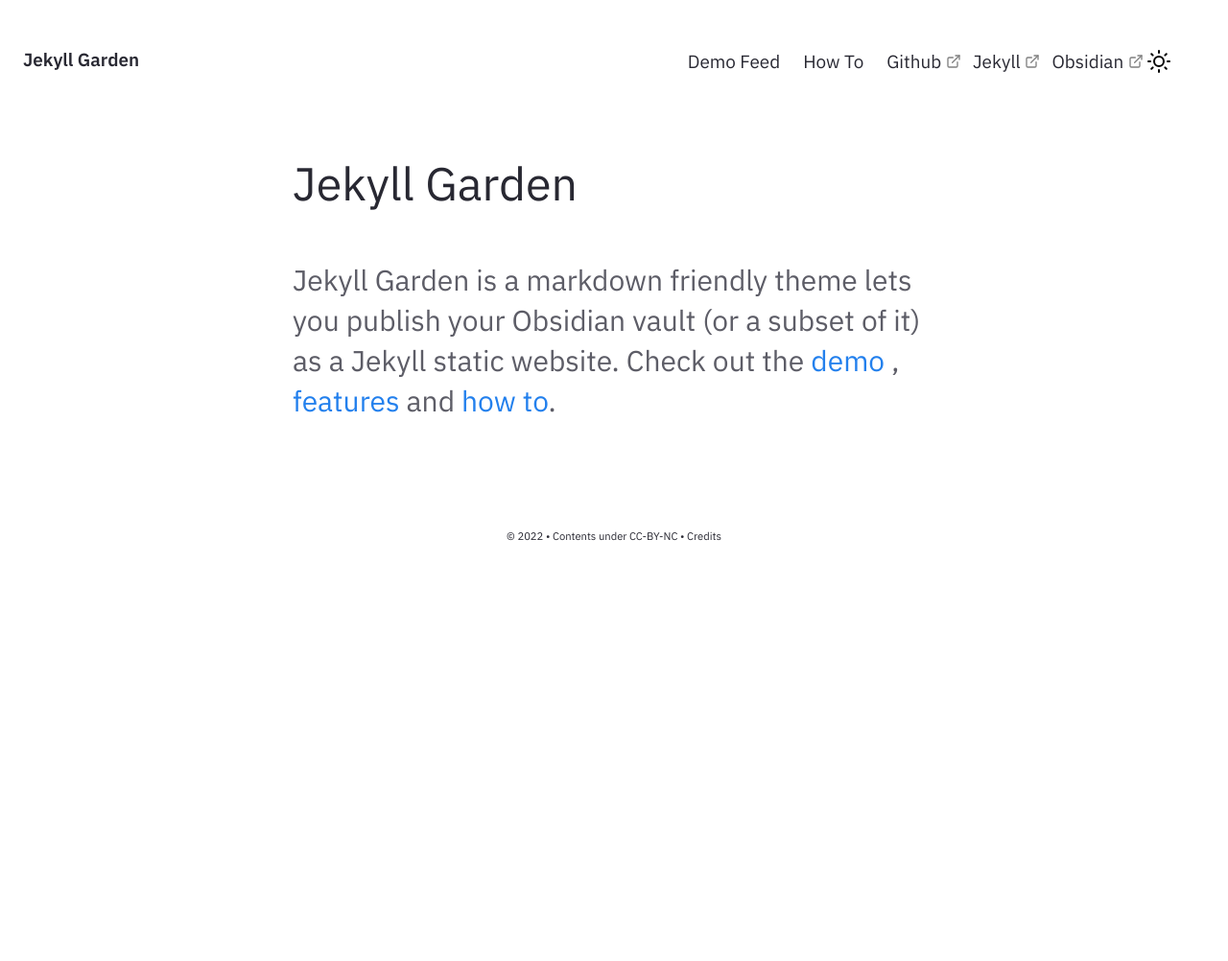
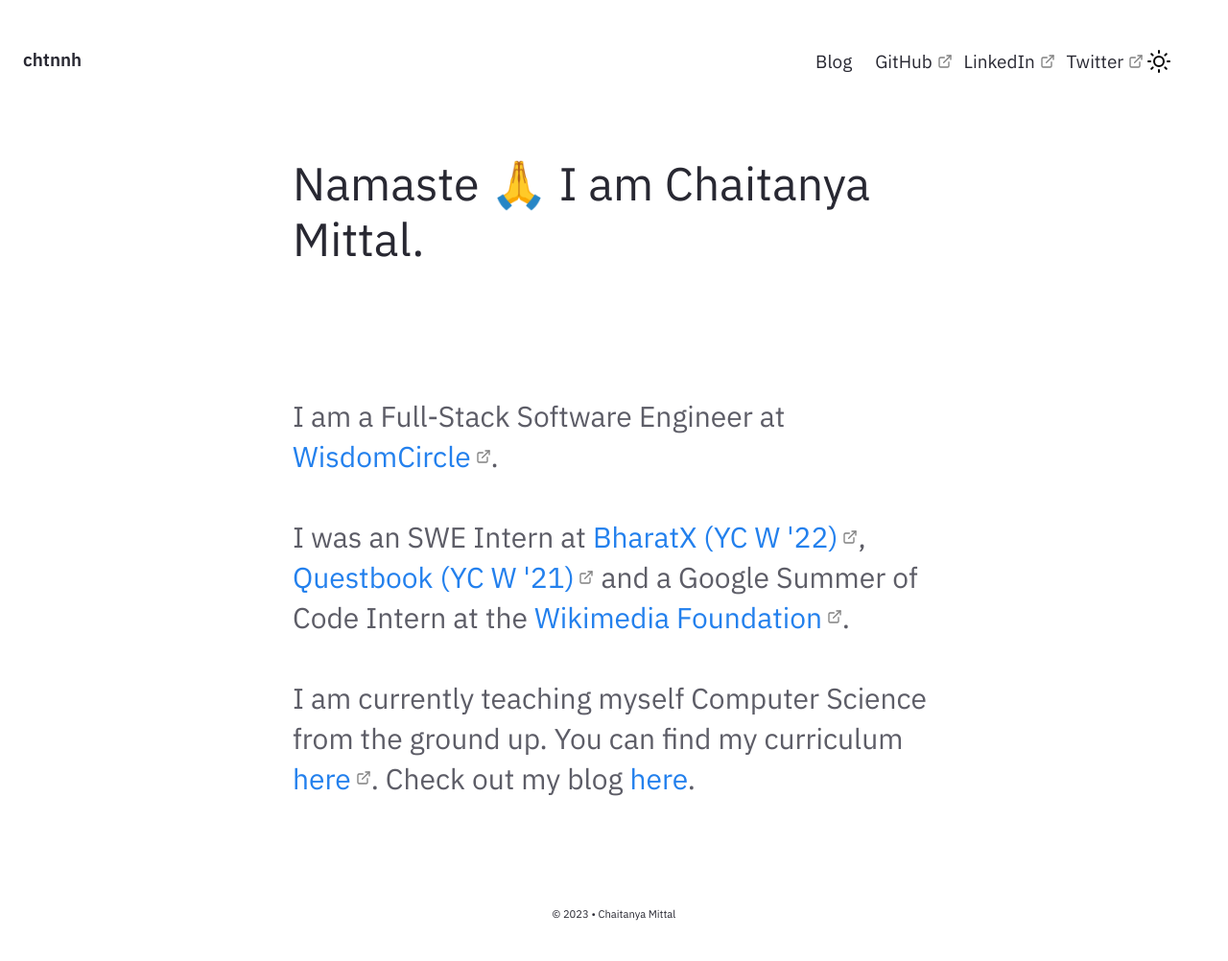
Before and after one commit to chtnnh/old.chtnnh.github.io, a Jekyll site: the page built from pages/index.md, in a window 1280 px wide. Shown: the whole page at 96% size. Built offline with Jekyll 4.4.1, drawn with Linux system fonts in a browser that asks for light colours; before the commit the page ends 900 px from its top, so only the background shows below that.

Commit message:
feat: rework _includes

```diff
--- a/_config.yml
+++ b/_config.yml
@@ -19,7 +19,7 @@
 # in the templates via {{ site.myvariable }}.
 
 # URL is the base hostname with protocol for your site, eg http://example.com
-url: "" # the base hostname & protocol for your site, e.g. http://example.com
+url: "https://chtnnh.github.io" # the base hostname & protocol for your site, e.g. http://example.com
 
 # If you want to install this jekyll in a subpath (eg /digitalgarden) set it here.
 # Else keep it Empty (DON'T PUT /; Keep it empty)
@@ -27,11 +27,11 @@ baseurl: ""
 
 # Website Header, Description, Footer year and text.
 # If you are deleting this, make sure you remove it from HTML files too
-heading: Jekyll Garden # Change this
-content: Obsidian ready Jekyll Theme
+heading: chtnnh # Change this
+content: minimal corner of the internet.
 copyright:
-  year: © 2022
-  msg: Contents under CC-BY-NC
+  year: © 2023
+  msg: Chaitanya Mittal
 
 # Set title and content for private & broken link tooltop
 privatelinks:
@@ -49,8 +49,8 @@ preferences:
     enabled: true
   backlinks:
     enabled: true
-# To enable a homepage, change the value to true and add content to _includes/Homepage.html
-# If enable : false, notes feed will be as homepage.
+  # To enable a homepage, change the value to true and add content to _includes/Homepage.html
+  # If enable : false, notes feed will be as homepage.
   homepage:
     enabled: true ##If you need a homepage, change this to true and edit _includes/Homepage.html
 
@@ -66,9 +66,9 @@ plugins:
 ## Enable Collections
 ## Suggested collects are "notes" "lists" and "blog"
 collections:
-    notes:
-      output: true
-      permalink: /note/:title
+  notes:
+    output: true
+    permalink: /note/:title
 
 markdown: kramdown
 
@@ -97,7 +97,6 @@ defaults:
       layout: Post
       content-type: notes
 
-
 # Exclude from processing.
 # The following items will not be processed, by default.
 # Any item listed under the `exclude:` key here will be automatically added to
--- a/_includes/Footer.html
+++ b/_includes/Footer.html
@@ -30,7 +30,6 @@
 
 {%- if site.copyright.msg != nil and site.copyright.msg != empty and site.copyright.msg != null -%}
 <div id="copyright">
-    <p id="copyright-notice"> {{site.copyright.year}} • {{site.copyright.msg}} •
-        Credits</a> </p>
+    <p id="copyright-notice">{{site.copyright.year}} • {{site.copyright.msg}}</p>
 </div>
 {%- endif -%}
--- a/_includes/Homepage.html
+++ b/_includes/Homepage.html
@@ -1,7 +1,16 @@
 <div class="home-intro">
-    <div class="jumbo">{{site.heading}} </div>
-    <div class="home-sub-text"> <h3>
-        Jekyll Garden is a markdown friendly theme lets you publish your Obsidian vault (or a subset of it) as a Jekyll static website.
-        Check out the <a href="{{'/notes' | relative_url}}"> demo </a>, <a href="{{'/post/features' | relative_url}}"> features </a> and <a href="{{'/post/how-to' | relative_url}}"> how to</a>.
+    <div class="jumbo">Namaste 🙏 I am Chaitanya Mittal.</div>
+    <div class="home-sub-text">
+        <h3>
+            <br />
+            <br />
+            I am a Full-Stack Software Engineer at <a href="https://wisdomcircle.com">WisdomCircle</a>.
+            <br />
+            <br />
+            I was an SWE Intern at <a href="https://bharatx.tech">BharatX (YC W '22)</a>, <a href="https://questbook.xyz">Questbook (YC W '21)</a> and a Google Summer of Code Intern at the <a href="https://wikimedia.org">Wikimedia Foundation</a>.
+            <br />
+            <br />
+            I am currently teaching myself Computer Science from the ground up. You can find my curriculum <a href="https://teachyourselfcs.com">here</a>. Check out my blog <a href="{{'/notes' | relative_url}}">here</a>.
         </h3>
-</div> </div>
+    </div>
+</div>
--- a/_includes/Nav.html
+++ b/_includes/Nav.html
@@ -54,19 +54,16 @@
     <div id="navbarBasicExample" class="navbar-menu">
       <div class="navbar-start">
         <a href="{{'/notes' | relative_url}}" class="navbar-item">
-          Demo Feed
+          Blog
         </a>
-        <a href="../post/how-to" class="navbar-item">
-          How To
+        <a href="https://github.com/chtnnh" target="_blank" class="navbar-item">
+          GitHub
         </a>
-        <a href="https://github.com/Jekyll-Garden/jekyll-garden.github.io" target="_blank" class="navbar-item">
-          Github
+        <a href="https://www.linkedin.com/in/chaitannah" target="_blank" class="navbar-item">
+          LinkedIn
         </a>
-        <a href="https://jekyllrb.com/" target="_blank" class="navbar-item">
-          Jekyll
-        </a>
-        <a href="https://obsidian.md/"  target="_blank" class="navbar-item">
-          Obsidian
+        <a href="https://twitter.com/chaitannah"  target="_blank" class="navbar-item">
+          Twitter
         </a>
       </div>
       <div class="navbar-end is-hidden-mobile" onclick="modeSwitcher()" >
```
Also changed, not shown: Gemfile.lock, _includes/Feed.html (line endings or trailing spaces), _includes/Related.html (line endings or trailing spaces).
